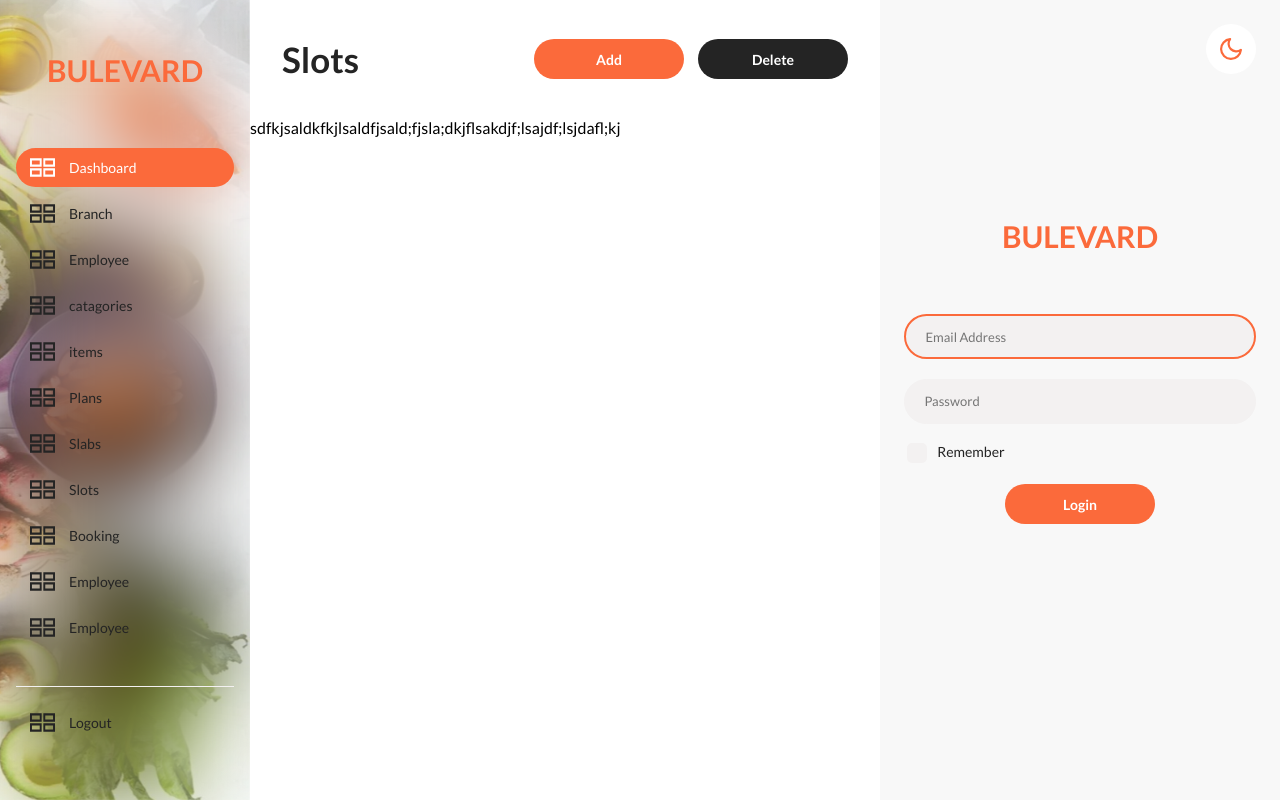
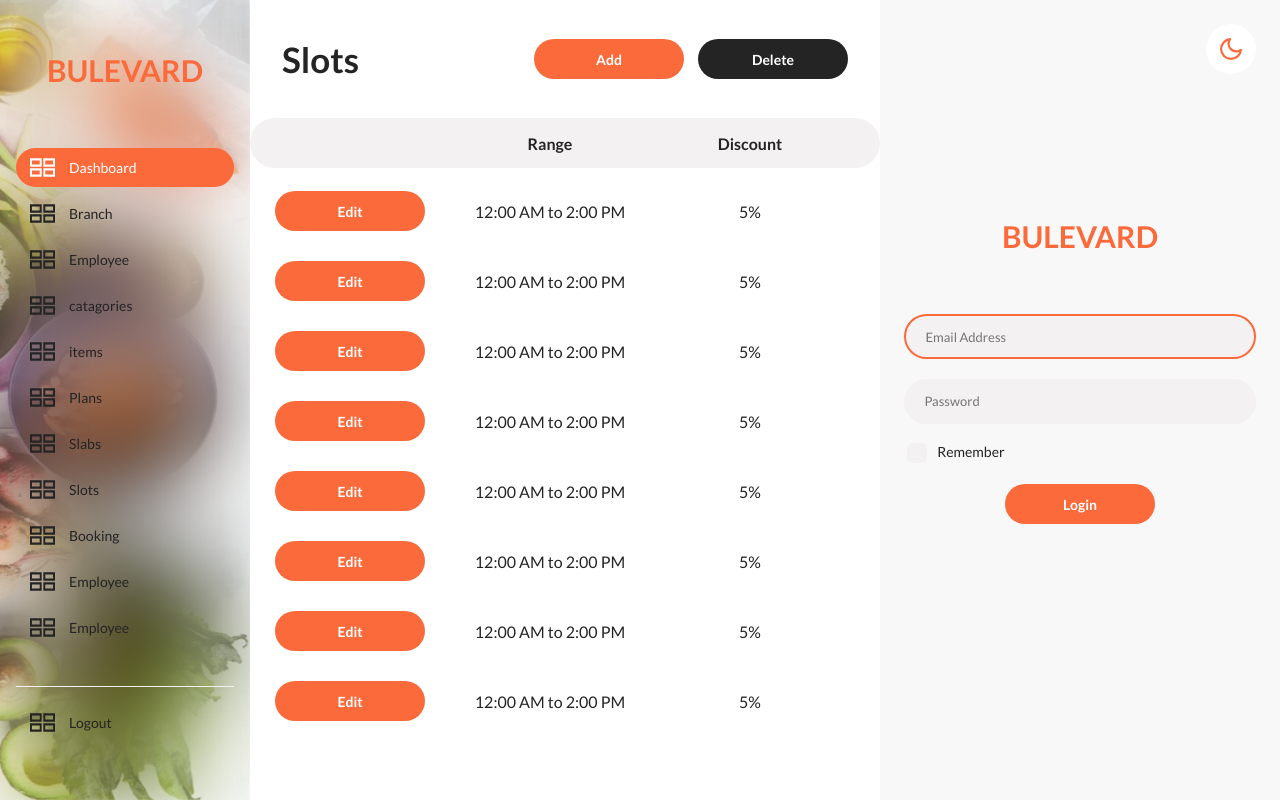
Before and after one commit to abrarkhalidofficial/catering-dashboard, a React (Create React App) app: page /dashboard/slots in a window 1280 px wide. Built offline with nearby package versions, Linux system fonts and the light colour scheme.

Commit message:
slabs and slots done

```diff
--- a/src/Screens/Slabs.js
+++ b/src/Screens/Slabs.js
@@ -1,7 +1,24 @@
 import React from "react";
 import Button from "../Components/Button";
+import EntryHeadingRow from "../Components/EntryHeadingRow";
+import EntryInfoRow from "../Components/EntryInfoRow";
 
 export default function Slabs() {
+  const tableHeadingRow = [
+    { heading: "" },
+    { heading: "Name" },
+    { heading: "Time" },
+    { heading: "Max Booking" },
+    { heading: "Booked" },
+  ];
+
+  const tableInfoRow = [
+    { type: "btn", label: "Edit" },
+    { info: "Fahad" },
+    { info: "12:00 AM to 2:00 PM" },
+    { info: "1234" },
+    { info: "321" },
+  ];
   return (
     <div className="container">
       <div className="container__header">
@@ -11,8 +28,16 @@ export default function Slabs() {
           <Button label="Delete" variant="secondary" />
         </div>
       </div>
-      <div className="slab__container">
-        sdfkjsaldkfkjlsaldfjsald;fjsla;dkjflsakdjf;lsajdf;lsjdafl;kj
+      <div className="branch__container">
+        <EntryHeadingRow tableHeadingEntryRow={tableHeadingRow} />
+        <EntryInfoRow tableEntryInfoRow={tableInfoRow} />
+        <EntryInfoRow tableEntryInfoRow={tableInfoRow} />
+        <EntryInfoRow tableEntryInfoRow={tableInfoRow} />
+        <EntryInfoRow tableEntryInfoRow={tableInfoRow} />
+        <EntryInfoRow tableEntryInfoRow={tableInfoRow} />
+        <EntryInfoRow tableEntryInfoRow={tableInfoRow} />
+        <EntryInfoRow tableEntryInfoRow={tableInfoRow} />
+        <EntryInfoRow tableEntryInfoRow={tableInfoRow} />
       </div>
     </div>
   );
--- a/src/Screens/Slots.js
+++ b/src/Screens/Slots.js
@@ -1,7 +1,20 @@
 import React from "react";
 import Button from "../Components/Button";
+import EntryHeadingRow from "../Components/EntryHeadingRow";
+import EntryInfoRow from "../Components/EntryInfoRow";
 
 export default function Slots() {
+  const tableHeadingRow = [
+    { heading: "" },
+    { heading: "Range" },
+    { heading: "Discount" },
+  ];
+
+  const tableInfoRow = [
+    { type: "btn", label: "Edit" },
+    { info: "12:00 AM to 2:00 PM" },
+    { info: "5%" },
+  ];
   return (
     <div className="container">
       <div className="container__header">
@@ -11,8 +24,16 @@ export default function Slots() {
           <Button label="Delete" variant="secondary" />
         </div>
       </div>
-      <div className="slot__container">
-        sdfkjsaldkfkjlsaldfjsald;fjsla;dkjflsakdjf;lsajdf;lsjdafl;kj
+      <div className="branch__container">
+        <EntryHeadingRow tableHeadingEntryRow={tableHeadingRow} />
+        <EntryInfoRow tableEntryInfoRow={tableInfoRow} />
+        <EntryInfoRow tableEntryInfoRow={tableInfoRow} />
+        <EntryInfoRow tableEntryInfoRow={tableInfoRow} />
+        <EntryInfoRow tableEntryInfoRow={tableInfoRow} />
+        <EntryInfoRow tableEntryInfoRow={tableInfoRow} />
+        <EntryInfoRow tableEntryInfoRow={tableInfoRow} />
+        <EntryInfoRow tableEntryInfoRow={tableInfoRow} />
+        <EntryInfoRow tableEntryInfoRow={tableInfoRow} />
       </div>
     </div>
   );
--- a/src/Styles/global.scss
+++ b/src/Styles/global.scss
@@ -192,7 +192,9 @@ p {
   display: flex;
   flex-direction: row;
   text-align: center;
-  padding: 1em;
+  height: fit-content;
+  min-height: 50px;
+  align-items: center;
   border-radius: 30px;
   background: var(--gray);
 }
@@ -201,11 +203,13 @@ p {
   font-weight: bold;
   color: var(--text-color);
   width: fit-content;
-  min-width: 194px;
+  min-width: 200px;
   text-align: center;
 }
 .entry__info__row {
   display: flex;
+  height: fit-content;
+  min-height: 50px;
   flex-direction: row;
   align-items: center;
   text-align: center;
```
